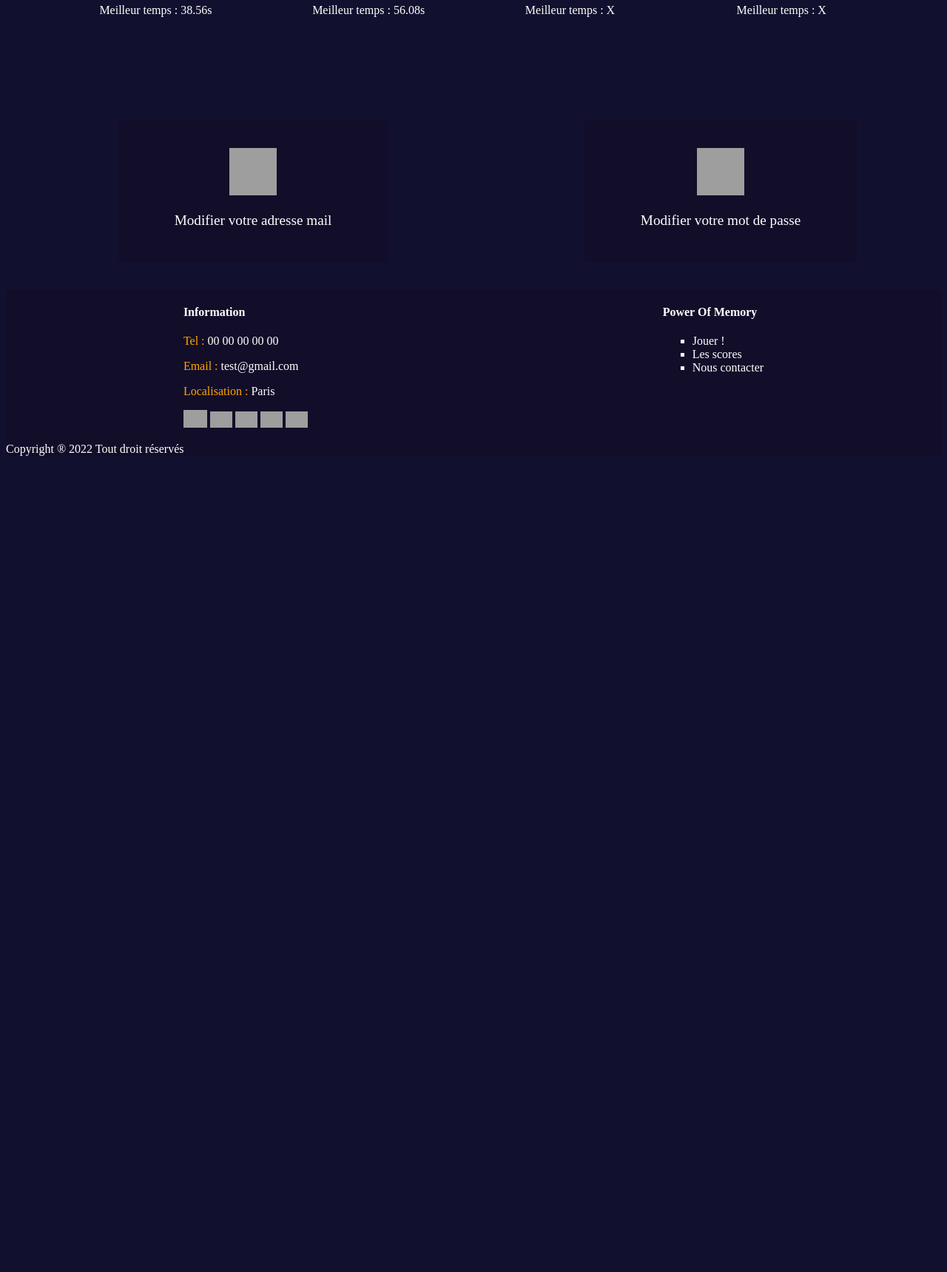
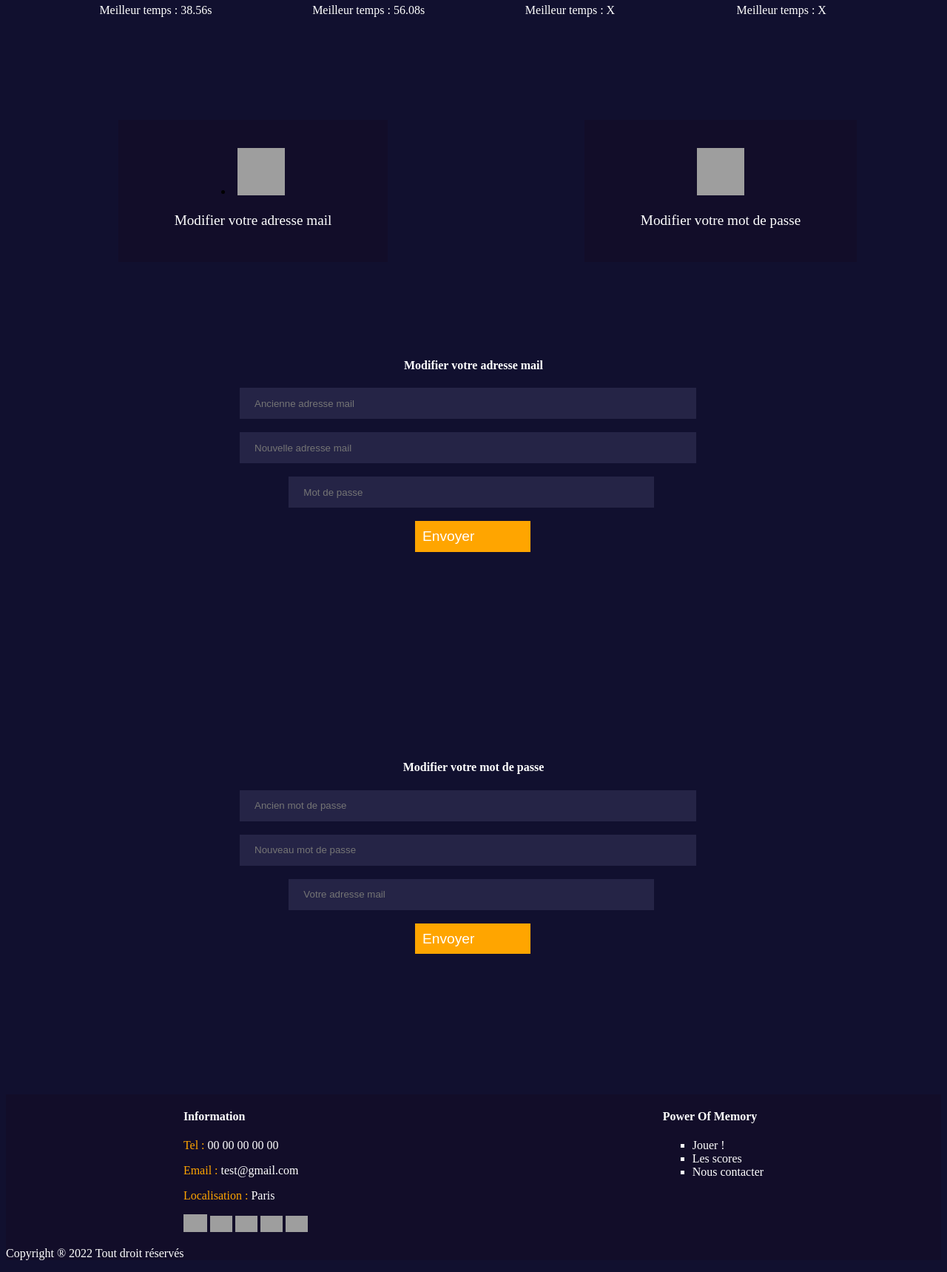
Before and after one commit to BastienVitour/puissance4, a PHP site: page /myaccount.html in a window 1280 px wide. Shown: the part 1410-3129 px from the top of the page at 74% size. Before the commit the page ends 2026 px from the top, so only its background shows below. Run offline with PHP 8.4, Linux system fonts and the light colour scheme; grey boxes are pictures that could not be loaded.

Commit message:
Mon Espace formulaire de modification

```diff
--- a/mon_espace/myaccount.css
+++ b/mon_espace/myaccount.css
@@ -92,7 +92,6 @@ a:hover {
     display: flex;
 }
 
-* {box-sizing:border-box}
 
 #barre {
   width: 80%;
@@ -135,7 +134,7 @@ a:hover {
 
 
 
-#icon{
+#modification{
     display: flex;
     text-align: center;
     justify-content: space-around;
@@ -180,8 +179,42 @@ input{
         border: 0px;
         height: 40px;
         padding-left: 20px;
+        color: white;
 
 }
+
+
+#edit_info{
+    text-align: center;
+}
+.old_edit{
+    padding-right: 33%;
+    background-color: #252446;
+    border: 0px;
+}
+
+.new_edit{
+    padding-right: 33%;
+    background-color: #252446;
+    border: 0px;
+}
+.security_edit{
+    padding-right: 20%;
+    margin-left: 7%;
+    background-color: #252446;
+    border: 0px;
+
+}
+
+form{
+    padding-left: 25%;
+    padding-bottom: 15%;
+
+}
+
+
+
+
 
 
 
@@ -205,6 +238,7 @@ footer{
     padding-right: 8%;
     padding-bottom: 1%;
     font-size: 120%;
+    margin-left: 25%;
 
 }
 
--- a/mon_espace/myaccount.html
+++ b/mon_espace/myaccount.html
@@ -120,18 +120,54 @@
 
 
 
-    <div id="icon"> <!-- Début des icones pour modifier ses informations-->
+    <div id="modification"> <!-- Début des icones pour modifier ses informations-->
         <div id="mail"> <!-- Image liens vers les options modifier adresse mail-->
-            <a href="edit_mail.html">
-            <img alt="Mail" src="https://icones.pro/wp-content/uploads/2021/03/icone-gmail-logo-png-orange.png" id="email"></a>
+            <li><a href="#edit_mail">
+            <img alt="Mail" src="https://icones.pro/wp-content/uploads/2021/03/icone-gmail-logo-png-orange.png" id="email"></a></li>
             <p id="pl">Modifier votre adresse mail</p>
         </div>
         <div id="mdp"> <!-- Image liens vers les options modifier password-->
-            <a href="edit_password.html">
+            <a href="#edit_password">
             <img alt="Password" src="https://icones.pro/wp-content/uploads/2022/08/icone-de-cadenas-de-securite-orange.png" id="password"></a>
             <p id="pl"> Modifier votre mot de passe</p>
         </div>
     </div> <!-- Fin des icones pour modifier ses informations-->
+
+
+    <br>
+    <br id="edit_mail">
+    <br>
+    <br>
+
+
+    <div id="form"> <!-- Début du Formulaire de modification d'email-->
+        <h4 id="edit_info">Modifier votre adresse mail</h4>
+        <form class="form">
+            <input type="text" class="old_edit" placeholder="Ancienne adresse mail"><br><br> <!-- Zone de texte "Ancienne adresse mail" -->
+            <input type="Sujet" class="new_edit" placeholder="Nouvelle adresse mail"><br><br> <!-- Zone de texte "Nouvelle adresse mail" -->
+            <input type="Message" class="security_edit" placeholder="Mot de passe"></textarea><br><br> <!-- Zone de texte "Mot de passe" -->
+            <button id="bouton_connexion"> Envoyer </button> <!-- Bouton Envoyer -->
+        </form>
+    </div> <!-- Fin du FFormulaire de modification d'email-->
+
+
+    <br>
+    <br id="edit_password">
+    <br>
+    <br>
+
+
+    <div id="form"> <!-- Début du Formulaire de modification de mot de passe-->
+        <h4 id="edit_info">Modifier votre mot de passe</h4>
+        <form class="form">
+            <input type="text" class="old_edit" placeholder="Ancien mot de passe"><br><br> <!-- Zone de texte "Ancien mot de passe" -->
+            <input type="Sujet" class="new_edit" placeholder="Nouveau mot de passe"><br><br> <!-- Zone de texte "Nouveau mot de passe" -->
+            <input type="Message" class="security_edit" placeholder="Votre adresse mail"></textarea><br><br> <!-- Zone de texte "Votre adresse mail" -->
+            <button id="bouton_connexion"> Envoyer </button> <!-- Bouton Envoyer -->
+        </form>
+    </div> <!-- Fin du FFormulaire de modification de mot de passe-->
+
+
 
 
         <footer> <!-- Début du Footer-->
```
